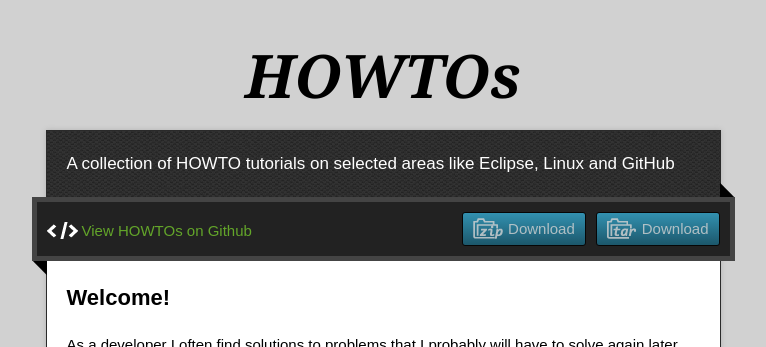
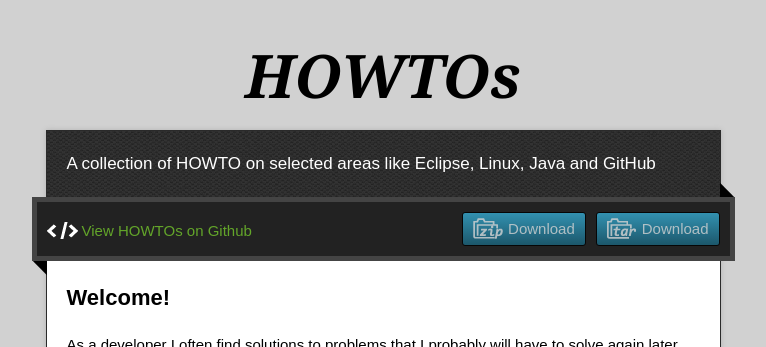
Before and after one commit to kengu/howtos, a Jekyll site: the page built from index.md, in a window 1280 px wide. Shown: the top 347 px of the page, without its empty margins (257-1023 px from the left). Built offline with Jekyll 4.4.1, drawn with Linux system fonts in a browser that asks for light colours; nearby versions of some CDN libraries.

Commit message:
Update _config.yml

```diff
--- a/_config.yml
+++ b/_config.yml
@@ -1,3 +1,3 @@
 title: HOWTOs
-tagline: A collection of HOWTO tutorials on selected areas like Eclipse, Linux and GitHub
+tagline: A collection of HOWTO on selected areas like Eclipse, Linux, Java and GitHub
 baseurl: /howtos
```
